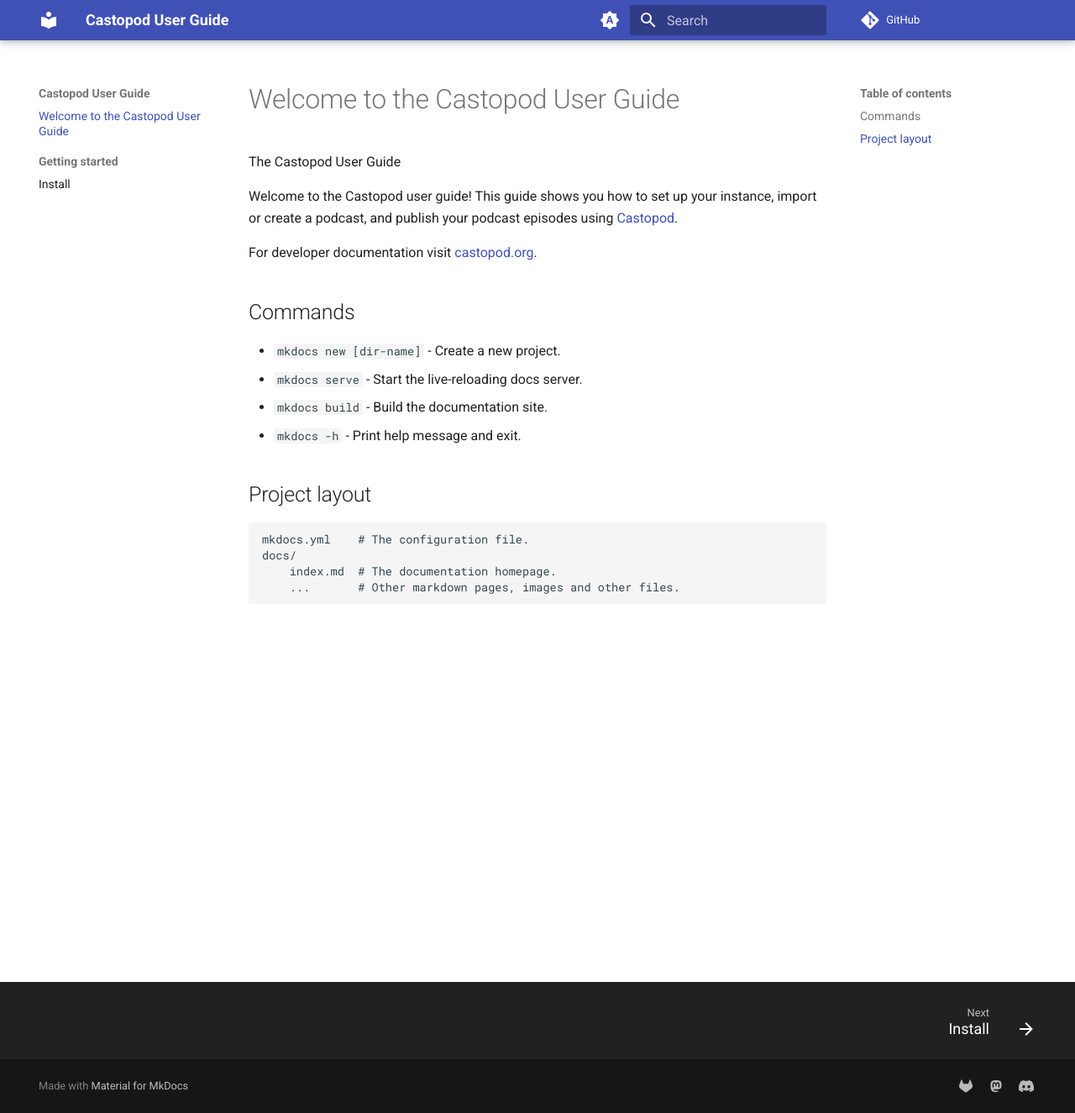
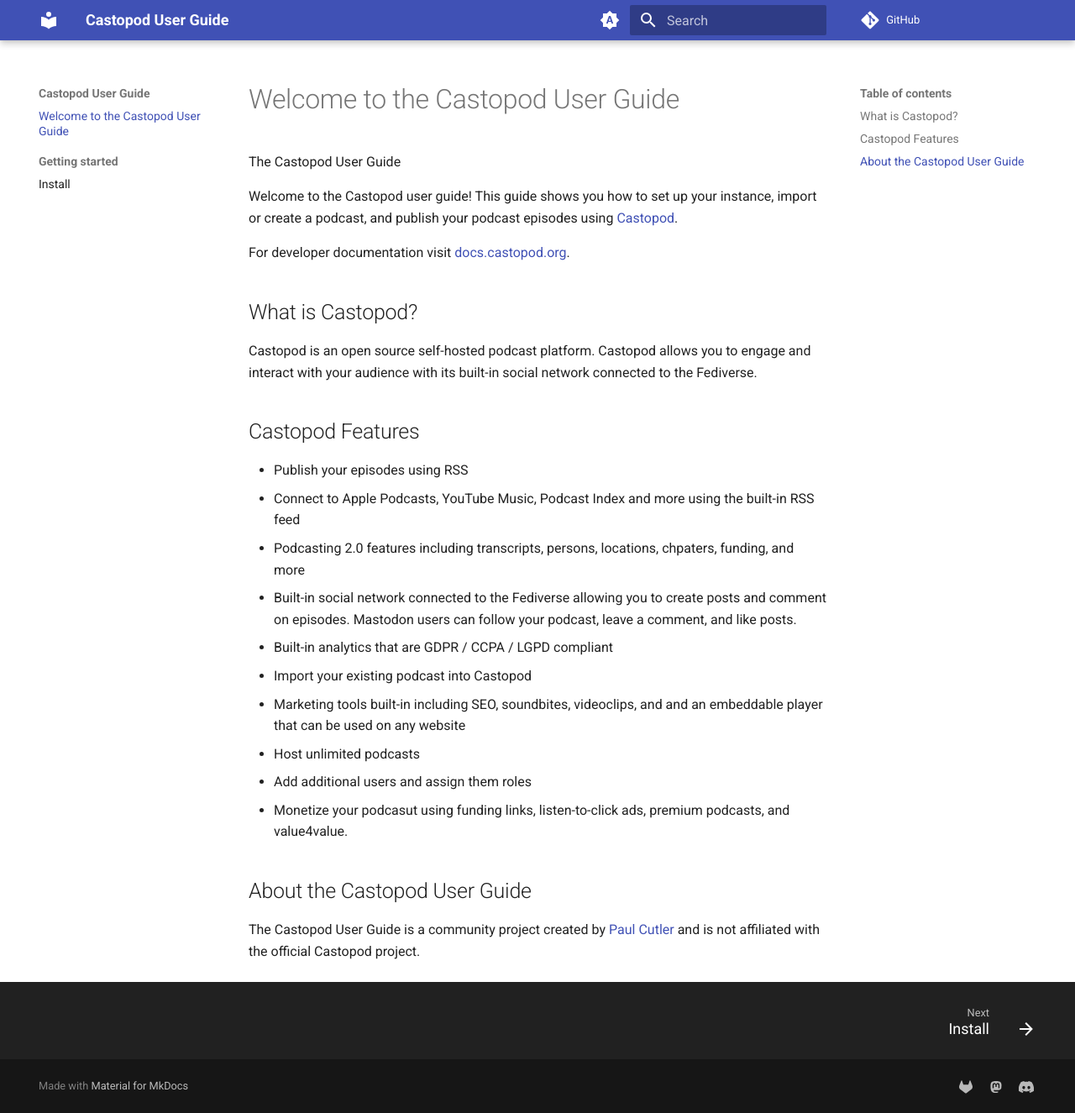
Before and after one commit to prcutler/castopod-user-guide, an MkDocs documentation site: the page built from docs/index.md, in a window 1280 px wide and 1325 px high. Shown: the whole window at 84% size. Built offline with MkDocs 1.6.1 and Material for MkDocs 9.7.7, drawn with Linux system fonts in a browser that asks for light colours; comment, search, counter and statistics services are not loaded.

Commit message:
Add features to homepage

```diff
--- a/docs/index.md
+++ b/docs/index.md
@@ -5,18 +5,29 @@
 Welcome to the Castopod user guide!  This guide shows you how to set up your instance, import or create
 a podcast, and publish your podcast episodes using [Castopod](https://www.castopod.org).
 
-For developer documentation visit [castopod.org](https://docs.castopod.org).
+For developer documentation visit [docs.castopod.org](https://docs.castopod.org).
 
-## Commands
+## What is Castopod?
 
-* `mkdocs new [dir-name]` - Create a new project.
-* `mkdocs serve` - Start the live-reloading docs server.
-* `mkdocs build` - Build the documentation site.
-* `mkdocs -h` - Print help message and exit.
+Castopod is an open source self-hosted podcast platform.  Castopod allows you to engage and interact with your
+audience with its built-in social network connected to the Fediverse.
 
-## Project layout
+## Castopod Features
 
-    mkdocs.yml    # The configuration file.
-    docs/
-        index.md  # The documentation homepage.
-        ...       # Other markdown pages, images and other files.
+* Publish your episodes using RSS
+  * Connect to Apple Podcasts, YouTube Music, Podcast Index and more using the built-in RSS feed
+* Podcasting 2.0 features including transcripts, persons, locations, chpaters, funding, and more
+* Built-in social network connected to the Fediverse allowing you to create posts and comment on episodes.
+Mastodon users can follow your podcast, leave a comment, and like posts.
+* Built-in analytics that are GDPR / CCPA / LGPD compliant
+* Import your existing podcast into Castopod
+* Marketing tools built-in including SEO, soundbites, videoclips, and and an embeddable player that can
+be used on any website
+* Host unlimited podcasts
+* Add additional users and assign them roles
+* Monetize your podcasut using funding links, listen-to-click ads, premium podcasts, and value4value.
+
+## About the Castopod User Guide
+
+The Castopod User Guide is a community project  created by [Paul Cutler](https://hachyderm.io/@prcutler) and
+is not affiliated with the official Castopod project.
```
